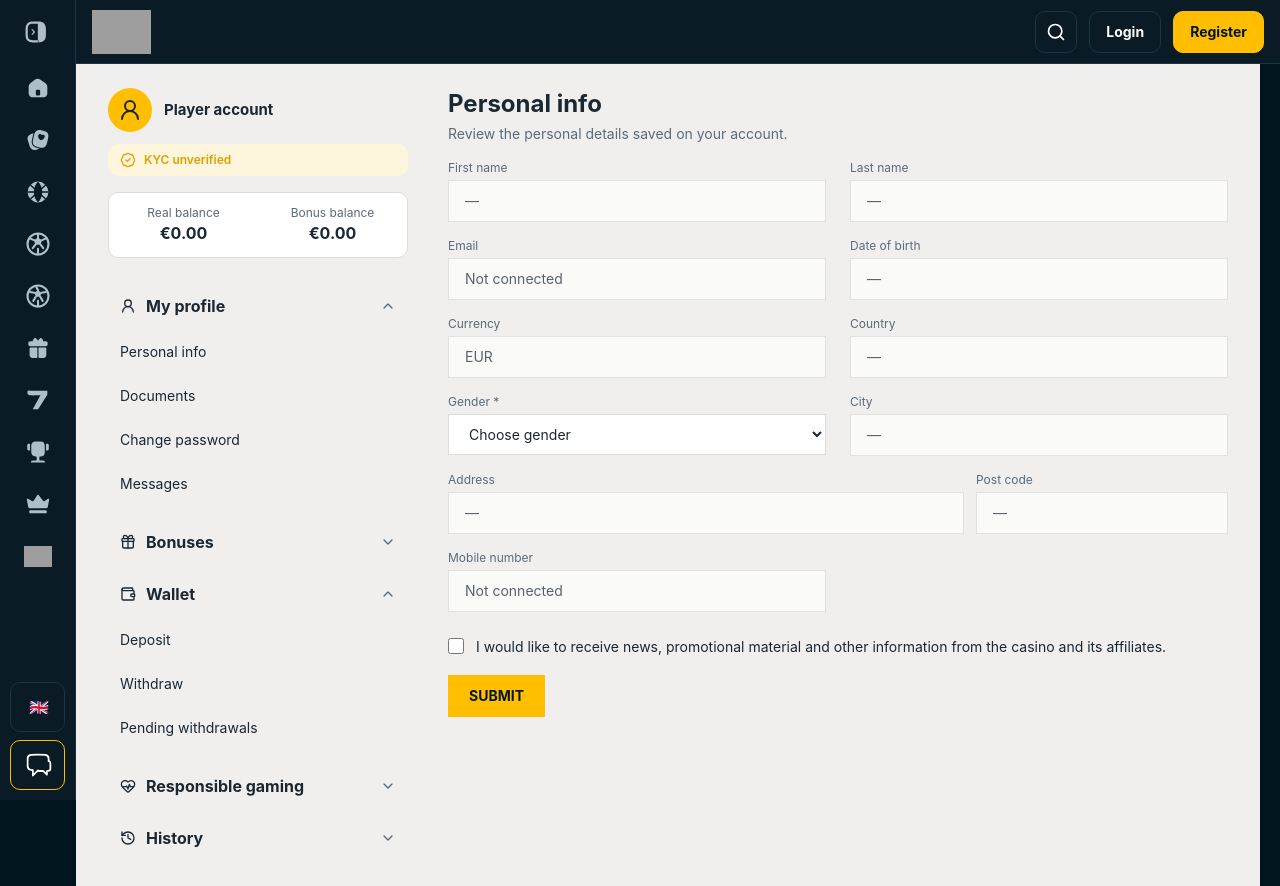
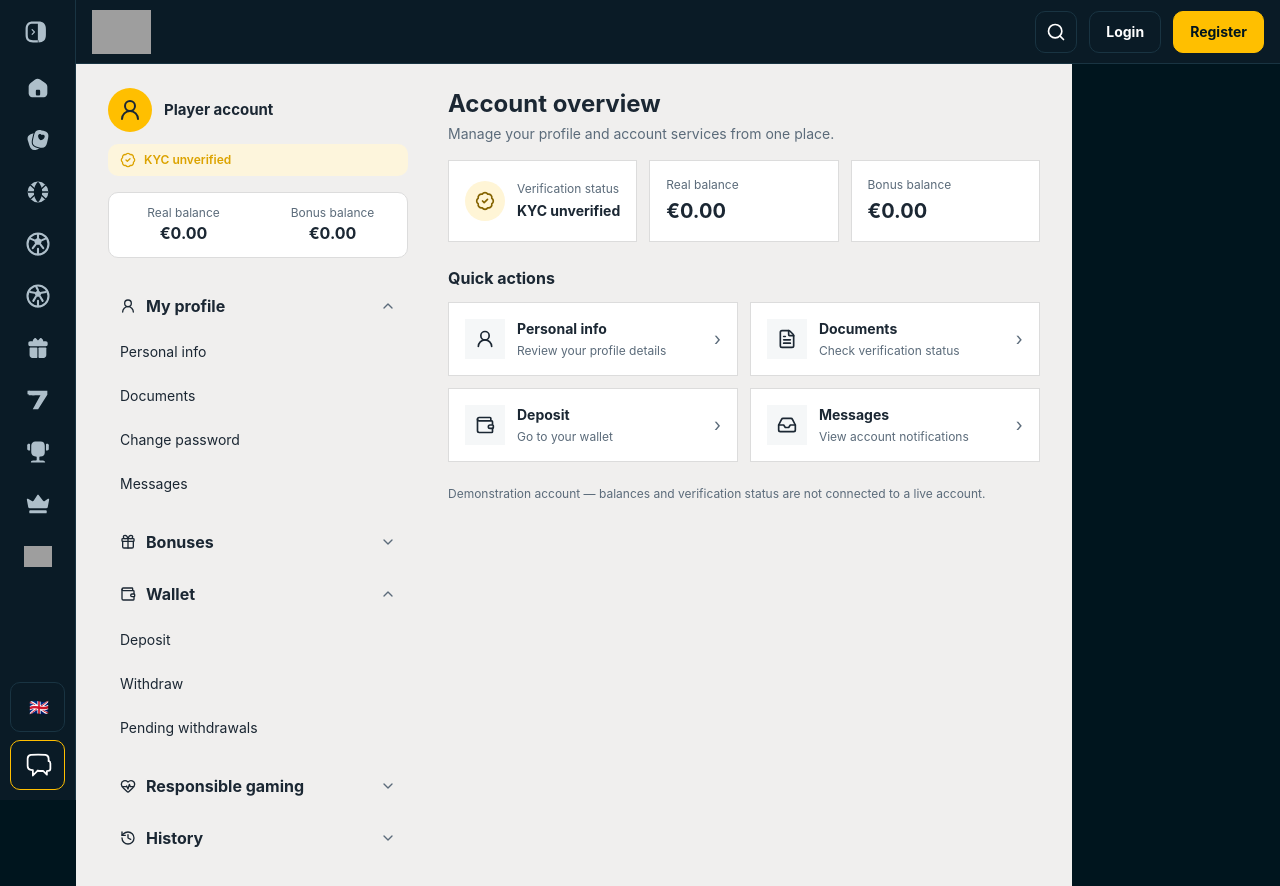
Before and after one commit to Bclick9/Bclick, a React (Vite) app in the folder frontend/: page /account in a window 1280 px wide. Built offline with nearby package versions, Linux system fonts and the light colour scheme; grey boxes are pictures that could not be loaded.

Commit message:
Fix account home and separate personal info page

```diff
--- a/frontend/pages/Account.tsx
+++ b/frontend/pages/Account.tsx
@@ -1,7 +1,7 @@
 import { useState, type FormEvent } from 'react'
-import { useLocation } from 'react-router-dom'
+import { Link, useLocation } from 'react-router-dom'
 import {
-  BadgeCheck, FileText, Gift, History, Inbox, ShieldAlert, UserRound,
+  BadgeCheck, FileText, Gift, History, Inbox, ShieldAlert, UserRound, Wallet,
 } from 'lucide-react'
 import { AccountLayout } from '../components/AccountPanel'
 
@@ -42,8 +42,11 @@ function ReadOnlyField({ label, value, wide = false }: { label: string; value: s
 
 export default function AccountPage() {
   const { pathname } = useLocation()
-  const sectionKey = pathname.split('/').filter(Boolean)[1] || 'personal-info'
-  const section = SECTIONS[sectionKey] ?? SECTIONS['personal-info']!
+  const isAccountHome = pathname === '/account'
+  const sectionKey = isAccountHome ? 'overview' : (pathname.split('/').filter(Boolean)[1] || 'personal-info')
+  const section = sectionKey === 'overview'
+    ? { title: 'Account overview', subtitle: 'Manage your profile and account services from one place.' }
+    : (SECTIONS[sectionKey] ?? SECTIONS['personal-info']!)
   const [gender, setGender] = useState('')
   const [newsletter, setNewsletter] = useState(false)
   const [saved, setSaved] = useState(false)
@@ -68,6 +71,57 @@ export default function AccountPage() {
             <p className="mt-1 hidden text-sm text-[var(--cb-light-muted)] sm:block">{section.subtitle}</p>
           </div>
         </div>
+
+        {sectionKey === 'overview' ? (
+          <div className="space-y-6">
+            <section className="grid gap-3 sm:grid-cols-3" aria-label="Account summary">
+              <div className="flex min-w-0 items-center gap-3 border border-[var(--cb-light-border)] bg-white p-4">
+                <span className="flex h-10 w-10 shrink-0 items-center justify-center rounded-full bg-[#fff5d6] text-[#846300]">
+                  <BadgeCheck className="h-5 w-5" />
+                </span>
+                <div className="min-w-0">
+                  <p className="text-xs text-[var(--cb-light-muted)]">Verification status</p>
+                  <p className="mt-1 truncate text-sm font-bold text-[var(--cb-light-text)]">KYC unverified</p>
+                </div>
+              </div>
+              <div className="border border-[var(--cb-light-border)] bg-white p-4">
+                <p className="text-xs text-[var(--cb-light-muted)]">Real balance</p>
+                <p className="mt-1 text-xl font-bold text-[var(--cb-light-text)]">€0.00</p>
+              </div>
+              <div className="border border-[var(--cb-light-border)] bg-white p-4">
+                <p className="text-xs text-[var(--cb-light-muted)]">Bonus balance</p>
+                <p className="mt-1 text-xl font-bold text-[var(--cb-light-text)]">€0.00</p>
+              </div>
+            </section>
+
+            <section>
+              <h2 className="mb-3 text-base font-bold text-[var(--cb-light-text)]">Quick actions</h2>
+              <div className="grid gap-3 sm:grid-cols-2">
+                <Link to="/account/personal-info" className="group flex min-w-0 items-center gap-3 border border-[var(--cb-light-border)] bg-white p-4 transition-colors hover:border-[var(--cb-yellow)]">
+                  <span className="flex h-10 w-10 shrink-0 items-center justify-center bg-[#f5f7f8] text-[var(--cb-light-text)]"><UserRound className="h-5 w-5" /></span>
+                  <span className="min-w-0 flex-1"><span className="block text-sm font-bold text-[var(--cb-light-text)]">Personal info</span><span className="mt-1 block text-xs text-[var(--cb-light-muted)]">Review your profile details</span></span>
+                  <span aria-hidden="true" className="text-lg text-[var(--cb-light-muted)] transition-transform group-hover:translate-x-0.5">›</span>
+                </Link>
+                <Link to="/account/documents" className="group flex min-w-0 items-center gap-3 border border-[var(--cb-light-border)] bg-white p-4 transition-colors hover:border-[var(--cb-yellow)]">
+                  <span className="flex h-10 w-10 shrink-0 items-center justify-center bg-[#f5f7f8] text-[var(--cb-light-text)]"><FileText className="h-5 w-5" /></span>
+                  <span className="min-w-0 flex-1"><span className="block text-sm font-bold text-[var(--cb-light-text)]">Documents</span><span className="mt-1 block text-xs text-[var(--cb-light-muted)]">Check verification status</span></span>
+                  <span aria-hidden="true" className="text-lg text-[var(--cb-light-muted)] transition-transform group-hover:translate-x-0.5">›</span>
+                </Link>
+                <Link to="/account/wallet/deposit" className="group flex min-w-0 items-center gap-3 border border-[var(--cb-light-border)] bg-white p-4 transition-colors hover:border-[var(--cb-yellow)]">
+                  <span className="flex h-10 w-10 shrink-0 items-center justify-center bg-[#f5f7f8] text-[var(--cb-light-text)]"><Wallet className="h-5 w-5" /></span>
+                  <span className="min-w-0 flex-1"><span className="block text-sm font-bold text-[var(--cb-light-text)]">Deposit</span><span className="mt-1 block text-xs text-[var(--cb-light-muted)]">Go to your wallet</span></span>
+                  <span aria-hidden="true" className="text-lg text-[var(--cb-light-muted)] transition-transform group-hover:translate-x-0.5">›</span>
+                </Link>
+                <Link to="/account/messages" className="group flex min-w-0 items-center gap-3 border border-[var(--cb-light-border)] bg-white p-4 transition-colors hover:border-[var(--cb-yellow)]">
+                  <span className="flex h-10 w-10 shrink-0 items-center justify-center bg-[#f5f7f8] text-[var(--cb-light-text)]"><Inbox className="h-5 w-5" /></span>
+                  <span className="min-w-0 flex-1"><span className="block text-sm font-bold text-[var(--cb-light-text)]">Messages</span><span className="mt-1 block text-xs text-[var(--cb-light-muted)]">View account notifications</span></span>
+                  <span aria-hidden="true" className="text-lg text-[var(--cb-light-muted)] transition-transform group-hover:translate-x-0.5">›</span>
+                </Link>
+              </div>
+            </section>
+            <p className="text-xs text-[var(--cb-light-muted)]">Demonstration account — balances and verification status are not connected to a live account.</p>
+          </div>
+        ) : null}
 
         {sectionKey === 'documents' ? (
           <div className="max-w-2xl border border-[var(--cb-light-border)] bg-white p-5 md:p-6">
@@ -177,7 +231,7 @@ export default function AccountPage() {
           <EmptyState icon={History} title="No account activity" detail="Account history is not connected to a live account." />
         ) : null}
 
-        {!SECTIONS[sectionKey] && sectionKey !== 'profile' ? (
+        {!SECTIONS[sectionKey] && sectionKey !== 'profile' && sectionKey !== 'overview' ? (
           <EmptyState icon={UserRound} title="Account overview" detail="Choose a section from the account menu to view its details." />
         ) : null}
       </div>
```
